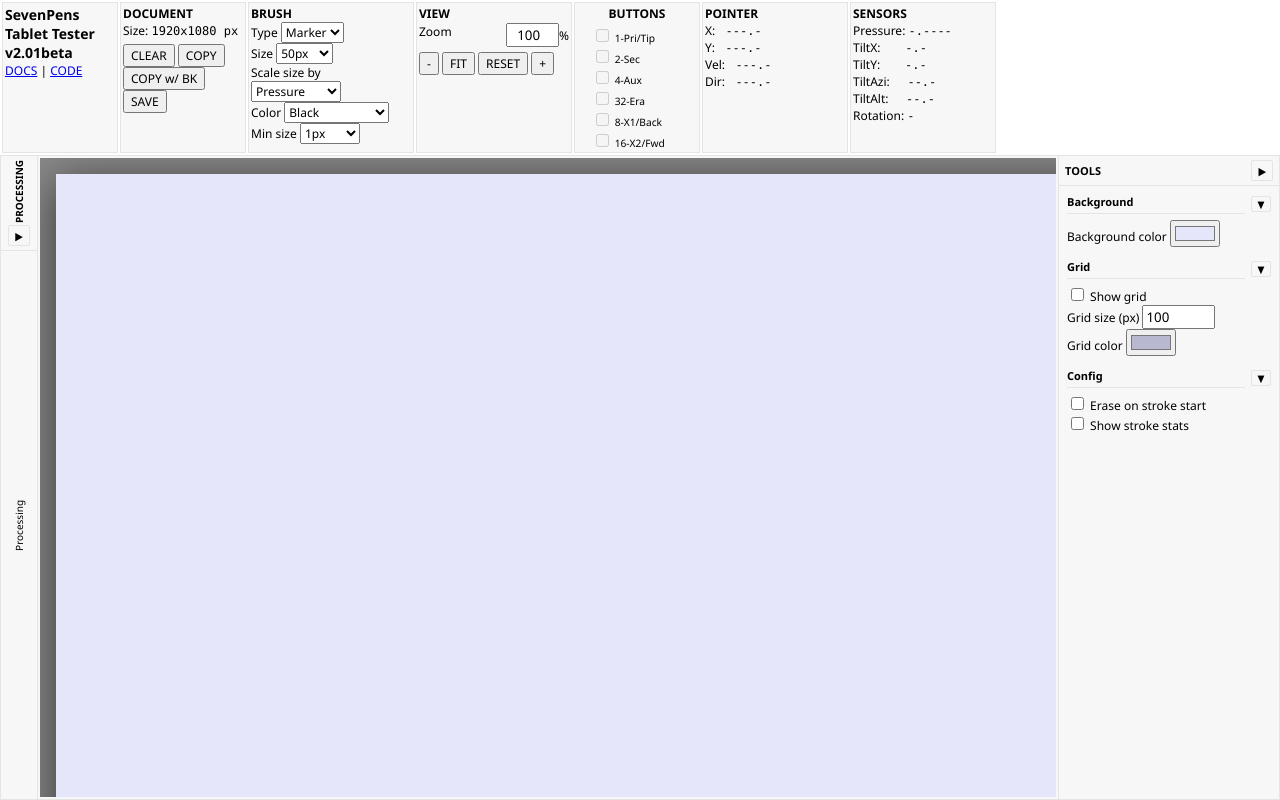
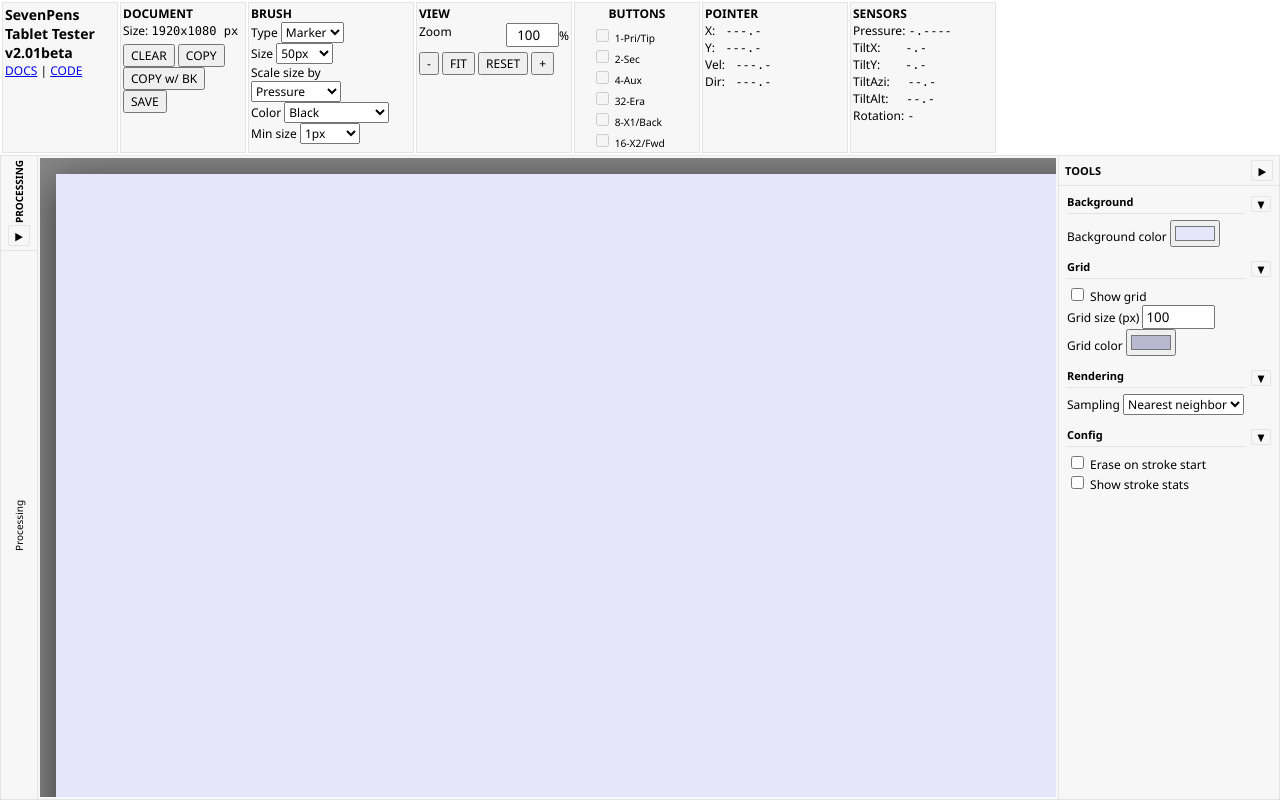
Before and after one commit to TheSevenPens/WebTabletTester, a Svelte app: page / in a window 1280 px wide. Both pictures are taken after a click on the button "Restore Tools panel". Built offline with nearby package versions, Linux system fonts and the light colour scheme.

Commit message:
Added control over sampling used for canvas

```diff
--- a/src/components/CanvasArea.svelte
+++ b/src/components/CanvasArea.svelte
@@ -162,6 +162,10 @@
 
         const outputContext = getCanvas2DContext(canvas);
         if (!outputContext) return;
+
+        const useNearestSampling = $appSettings.renderSampling !== 'SMOOTH';
+        outputContext.imageSmoothingEnabled = !useNearestSampling;
+        outputContext.imageSmoothingQuality = 'high';
 
         outputContext.clearRect(0, 0, canvas.width, canvas.height);
 
@@ -358,6 +362,8 @@
             bind:this={canvas}
             id="myCanvas"
             class="drawing-canvas"
+            class:nearest-sampling={$appSettings.renderSampling !== 'SMOOTH'}
+            class:smooth-sampling={$appSettings.renderSampling === 'SMOOTH'}
             onpointerdown={handlePointer}
             onpointerup={handlePointerUpEvent}
             onpointercancel={handlePointer}
@@ -408,4 +414,13 @@
         background-color: transparent;
         touch-action: none;
     }
+
+    .drawing-canvas.nearest-sampling {
+        image-rendering: pixelated;
+        image-rendering: crisp-edges;
+    }
+
+    .drawing-canvas.smooth-sampling {
+        image-rendering: auto;
+    }
 </style>
--- /dev/null
+++ b/src/components/RenderingSettings.svelte
@@ -0,0 +1,48 @@
+<script lang="ts">
+    import { appSettings } from '../lib/stores';
+    import { RENDER_SAMPLING_OPTIONS } from '../lib/constants';
+
+    let collapsed = false;
+
+    function toggleCollapsed() {
+        collapsed = !collapsed;
+    }
+
+    function onRenderSamplingChange(e: Event) {
+        const target = e.currentTarget as HTMLSelectElement;
+        appSettings.update((settings) => ({
+            ...settings,
+            renderSampling: target.value,
+        }));
+    }
+</script>
+
+<section class="advanced-panel-section">
+    <div class="advanced-panel-section-header">
+        <h4 class="advanced-panel-section-title">Rendering</h4>
+        <button
+            type="button"
+            class="advanced-panel-section-toggle"
+            onclick={toggleCollapsed}
+            aria-expanded={!collapsed}
+            aria-label={collapsed ? 'Expand Rendering section' : 'Collapse Rendering section'}
+        >
+            {collapsed ? '▶' : '▼'}
+        </button>
+    </div>
+
+    {#if !collapsed}
+        <div class="advanced-panel-section-body">
+            <label for="renderSamplingSelect">Sampling </label>
+            <select
+                id="renderSamplingSelect"
+                value={$appSettings.renderSampling}
+                onchange={onRenderSamplingChange}
+            >
+                {#each RENDER_SAMPLING_OPTIONS as { value, label }}
+                    <option {value}>{label}</option>
+                {/each}
+            </select>
+        </div>
+    {/if}
+</section>
--- a/src/components/ToolsPanel.svelte
+++ b/src/components/ToolsPanel.svelte
@@ -2,6 +2,7 @@
     import { writable } from 'svelte/store';
     import BackgroundSettings from './BackgroundSettings.svelte';
     import GridSettings from './GridSettings.svelte';
+    import RenderingSettings from './RenderingSettings.svelte';
     import ConfigSettings from './ConfigSettings.svelte';
 
     const minimized = writable(true);
@@ -29,6 +30,7 @@
         <div class="advanced-panel-content">
             <BackgroundSettings />
             <GridSettings />
+            <RenderingSettings />
             <ConfigSettings />
         </div>
     {:else}
--- a/src/lib/constants.ts
+++ b/src/lib/constants.ts
@@ -27,6 +27,11 @@ export const BRUSH_SIZES = [
 export const BRUSH_TYPE_OPTIONS = [
     { value: 'MARKER', label: 'Marker' },
     { value: 'ERASER', label: 'Eraser' },
+];
+
+export const RENDER_SAMPLING_OPTIONS = [
+    { value: 'NEAREST', label: 'Nearest neighbor' },
+    { value: 'SMOOTH', label: 'Smooth' },
 ];
 
 export const SIZE_CONTROL_OPTIONS = [
--- a/src/lib/stores.ts
+++ b/src/lib/stores.ts
@@ -24,6 +24,7 @@ export const appSettings = writable({
     showGrid: false,
     gridSize: 100,
     gridColor: "#b8b8d0",
+    renderSampling: 'NEAREST',
     downloadFilename: "TabletTester_Untitled",
 });
 
```
